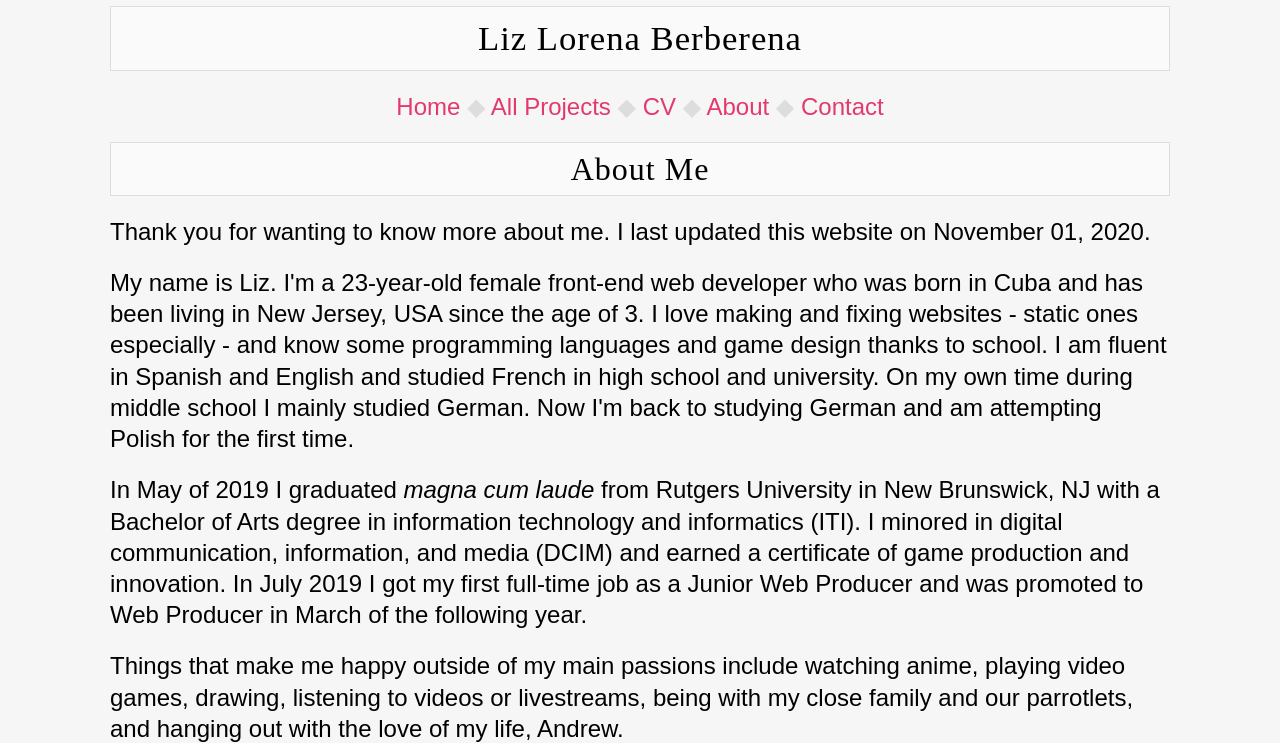
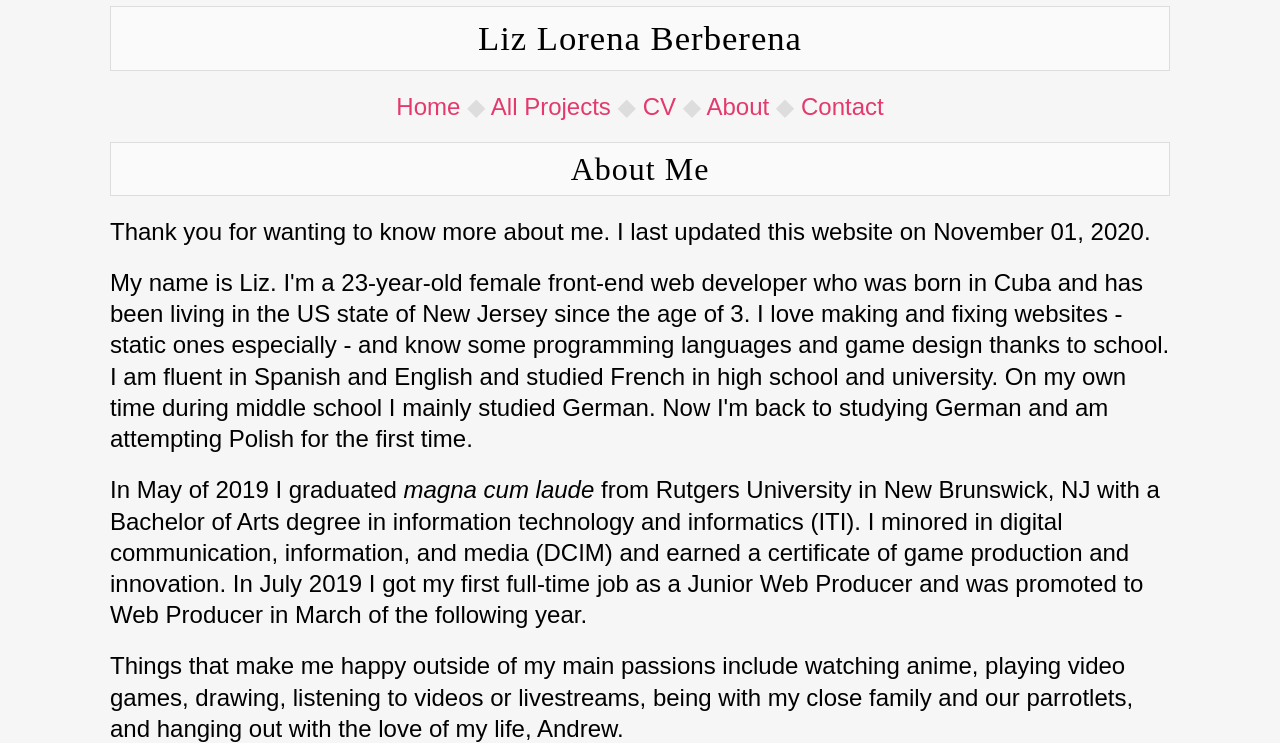
Before and after one commit to liz-lorena/2020, a Jekyll site: the page built from about/index.html, in a window 1280 px wide and 900 px high, cut to the strip 157-900 px from the top of the window. Built offline with Jekyll 4.4.1, drawn with Linux system fonts in a browser that asks for light colours.

Commit message:
Update index.html

```diff
--- a/about/index.html
+++ b/about/index.html
@@ -9,7 +9,7 @@
 
 <p>Thank you for wanting to know more about me. I last updated this website on {{ site.time | date: '%B %d, %Y' }}.</p>
 
-    <p>My name is Liz. I'm a 23-year-old female front-end web developer who was born in Cuba and has been living in New Jersey, USA since the age of 3. I love making and fixing websites - static ones especially - and know some programming languages and game design thanks to school. I am fluent in Spanish and English and studied French in high school and university. On my own time during middle school I mainly studied German. Now I'm back to studying German and am attempting Polish for the first time.</p>
+    <p>My name is Liz. I'm a 23-year-old female front-end web developer who was born in Cuba and has been living in the US state of New Jersey since the age of 3. I love making and fixing websites - static ones especially - and know some programming languages and game design thanks to school. I am fluent in Spanish and English and studied French in high school and university. On my own time during middle school I mainly studied German. Now I'm back to studying German and am attempting Polish for the first time.</p>
 
 <p>In May of 2019 I graduated <em>magna cum laude</em> from Rutgers University in New Brunswick, NJ with a Bachelor of Arts degree in information technology and informatics (ITI). I minored in digital communication, information, and media (DCIM) and earned a certificate of game production and innovation. In July 2019 I got my first full-time job as a Junior Web Producer and was promoted to Web Producer in March of the following year.</p>
 
```
